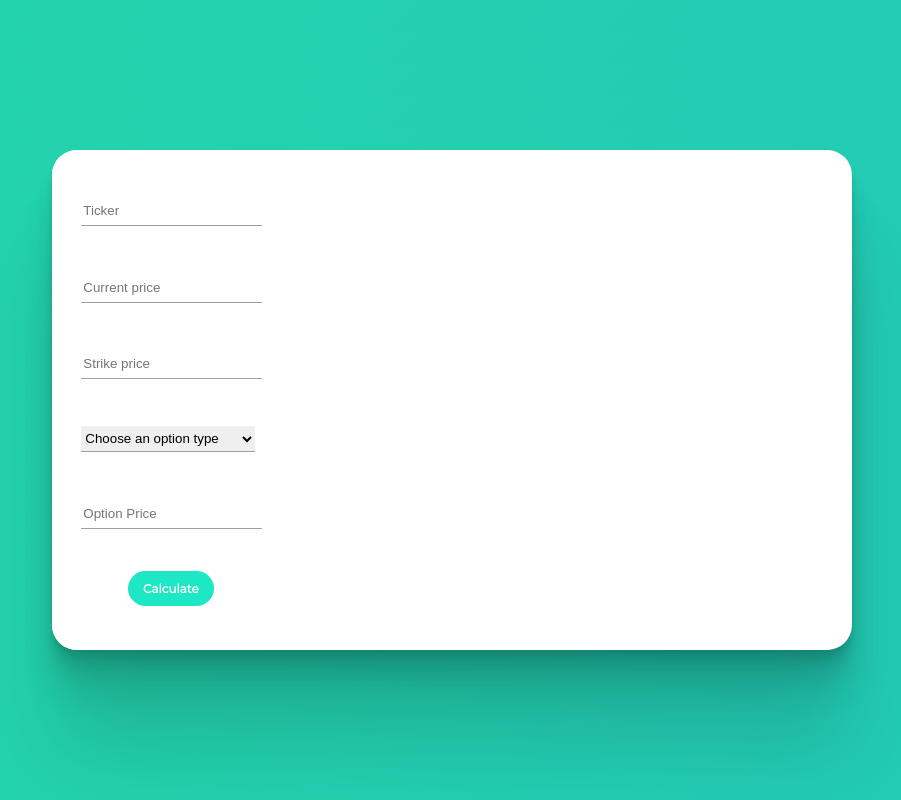
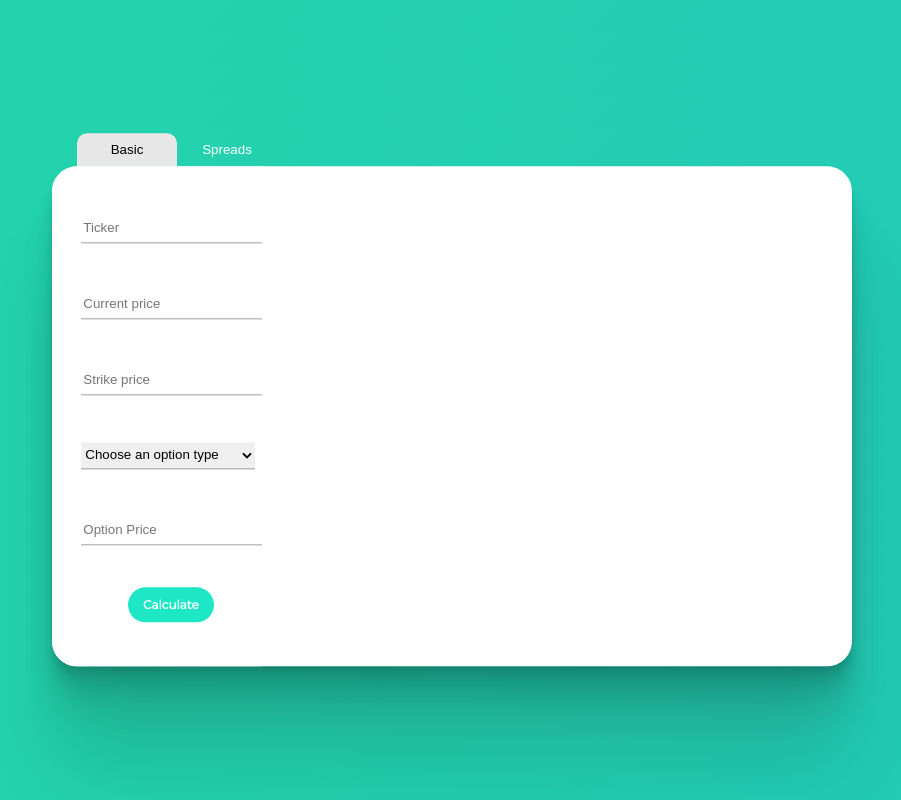
Before and after one commit to dvnmn/options-profit-calculator, a React (Create React App) app: page / in a window 1280 px wide. Shown: the whole page, without its empty margins (188-1089 px from the left). Built offline with nearby package versions, Linux system fonts and the light colour scheme.

Commit message:
Added tabs for easier usage for users.

```diff
--- a/src/components/Calculator.css
+++ b/src/components/Calculator.css
@@ -1,6 +1,16 @@
 @import url('https://fonts.googleapis.com/css?family=Montserrat&display=swap');
 
+
+/* Style for the calculator. */
 .Calculator {
+    position: absolute;
+    top: 50%;
+    left: 50%;
+    -ms-transform: translate(-50%, -50%);
+    transform: translate(-50%, -50%);
+}
+
+.calc-main {
     font-family: 'Montserrat';
     height: 500px;
     width: 800px;
@@ -19,11 +29,35 @@
 
     display: flex;
 
-    position: absolute;
-    top: 50%;
-    left: 50%;
-    -ms-transform: translate(-50%, -50%);
-    transform: translate(-50%, -50%);
+
+}
+
+.calc-navbar {
+    margin-left: 25px;
+}
+
+.calc-navbar button {
+    height: 2.5em;
+    width: 100px;
+
+    background: none;
+    color: rgb(255, 255, 255);
+
+    border: none;
+    border-radius: 10px 10px 0px 0px;
+    outline: none;
+
+    transition: .25s;
+}
+
+.calc-navbar button:hover {
+    background-color: rgb(231, 231, 231);
+    color: black;
+}
+
+.calc-navbar .selected {
+    background-color: rgb(231, 231, 231);
+    color: black;
 }
 
 /* Style for the input section on the left side of the calculator */
@@ -66,7 +100,7 @@
     outline-color: rgb(29, 231, 197);
 }
 
-.Input button {
+.wrapper button {
     font-family: Montserrat;
     font-weight: bold;
     font-size: .75em;
@@ -85,7 +119,8 @@
 
     outline: none;
 }
-.Input button:hover {
+
+.wrapper button:hover {
     background-color: rgb(23, 177, 151);
 }
 
--- a/src/components/Calculator.js
+++ b/src/components/Calculator.js
@@ -56,6 +56,7 @@ function Input(props) {
     const getTickerPrice = () => {
         var numbers = 'demo';
 
+        //Requests the ticker's price from Financial Modeling Prep's API
         getRequest(
             'https://financialmodelingprep.com/api/v3/quote-short/'
             + ticker + '?apikey=' + numbers,
@@ -63,6 +64,10 @@ function Input(props) {
             (responseText) => {
                 let resp = JSON.parse(responseText);
 
+                /**
+                 * Attemps to acquire the price value from the JSON resp.
+                 * If an error is thrown, alerts the user that the given ticker is invalid.
+                 */
                 try {
                     setPrice(resp[0].price);
                 } catch (e) {
@@ -302,12 +307,33 @@ function Output(props) {
  */
 function Calculator() {
     const [output, setOutput] = useState("");
+    const [basicSelected, setBasicSelection] = useState("selected");
+    const [spreadsSelected, setSpreadSelection] = useState("");
 
     return (
-      <div className="Calculator">
-          <Input createOutput={setOutput} />
-          {output}
-      </div>
+        <div class="Calculator">
+            <div class="calc-navbar">
+                <button
+                    class={basicSelected}
+                    onClick={() => {
+                        setBasicSelection("selected");
+                        setSpreadSelection("");
+                    }}
+                >Basic</button>
+                <button
+                    class={spreadsSelected}
+                    onClick={() => {
+                        setBasicSelection("");
+                        setSpreadSelection("selected");
+                    }}
+                >Spreads</button>
+            </div>
+
+            <div class="calc-main">
+                <Input createOutput={setOutput} />
+                {output}
+            </div>
+        </div>
     );
 }
 
```
Also changed, not shown: 1 other file (tests, documents, lock files or other folders).
